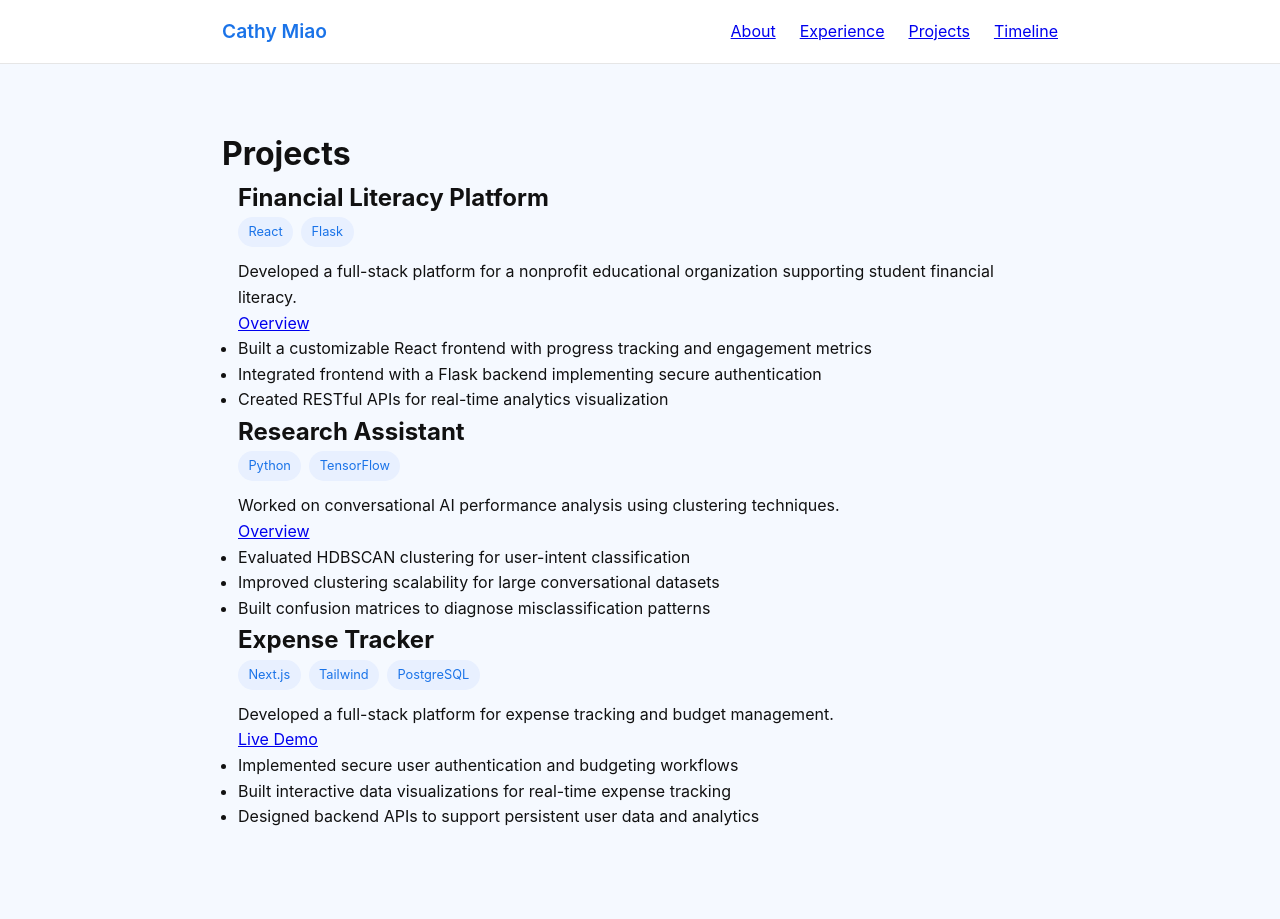
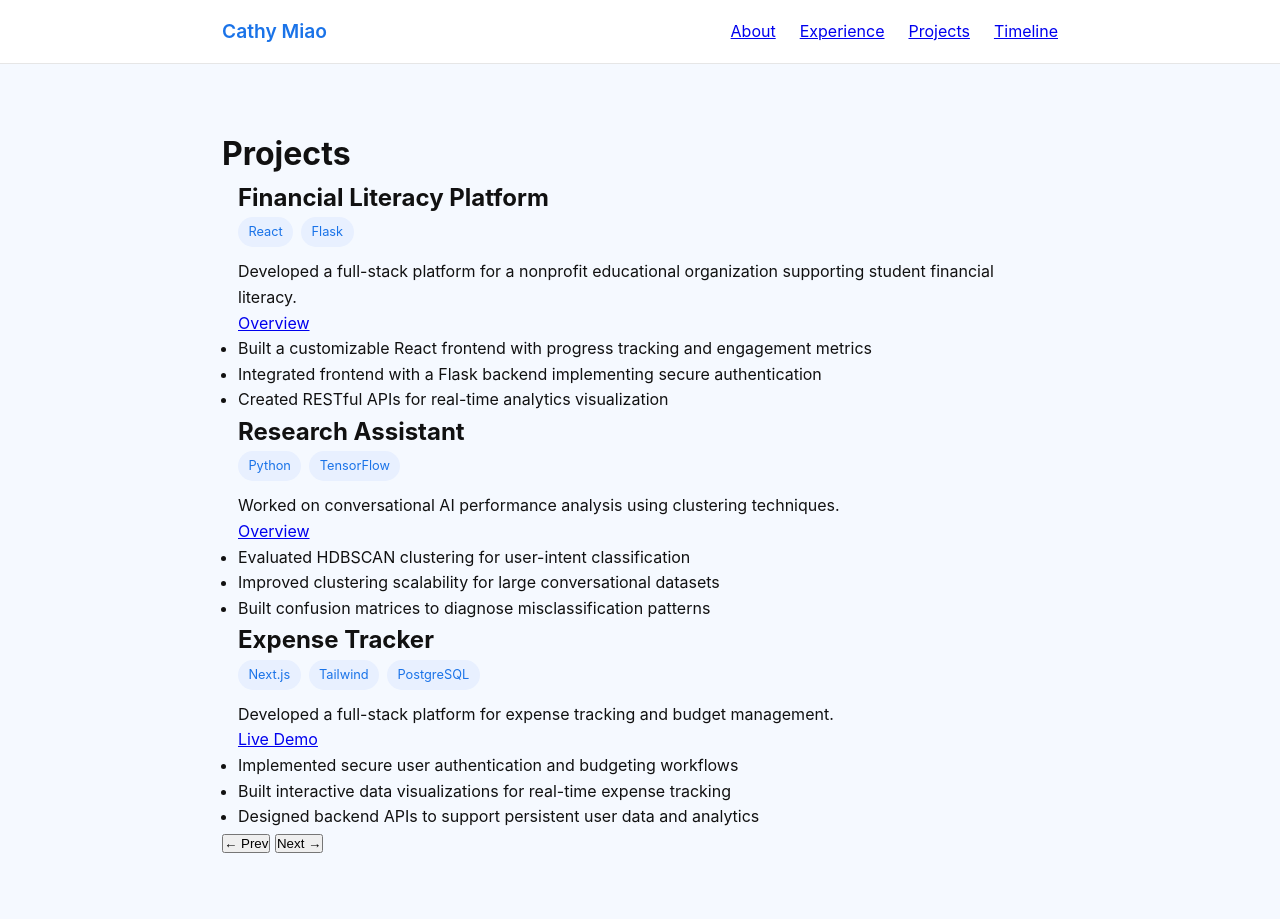
Before and after one commit to cathymiao04/digitalportfolio, a Jekyll site: the page built from projects.md, in a window 1280 px wide. Built offline with Jekyll 4.4.1, drawn with Linux system fonts in a browser that asks for light colours.

Commit message:
Update projects.md

```diff
--- a/projects.md
+++ b/projects.md
@@ -86,4 +86,9 @@ title: Projects
     </div>
   </div>
 
+  <div class="carousel-controls">
+    <button class="carousel-btn" data-carousel-prev>← Prev</button>
+    <button class="carousel-btn" data-carousel-next>Next →</button>
+  </div>
+
 </div>
```
